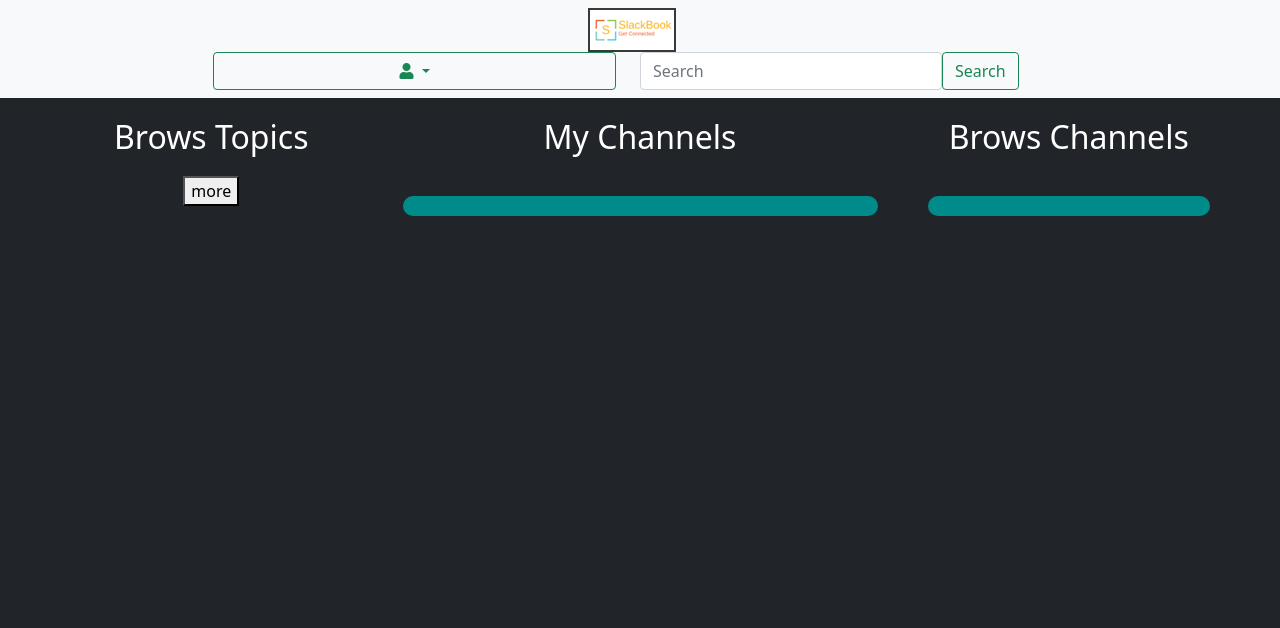
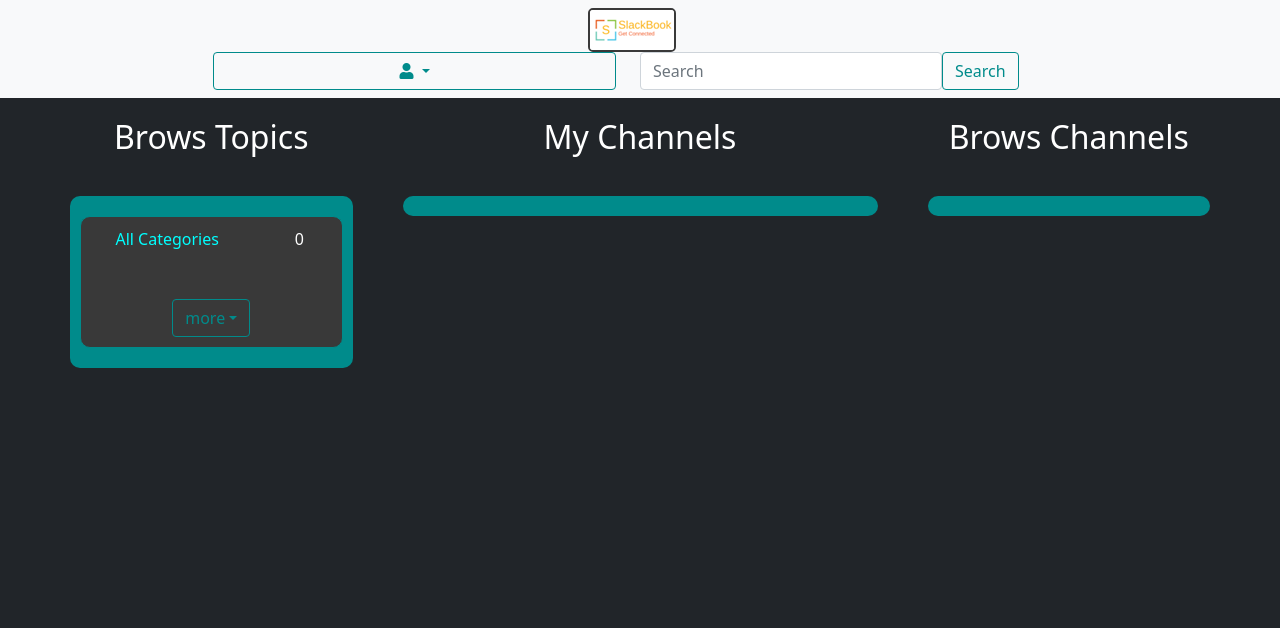
Before and after one commit to danio86/SlackBook2.0, a Django app: page / in a window 1280 px wide. Shown: the top 628 px of the page. Run offline with Django 3.2, Linux system fonts and the light colour scheme; parts of the project's set-up code (start-up, migrations or seed data) failed here and were passed over; some web fonts are replaced.

Commit message:
add seachbar functionality

```diff
--- a/slackbook_user/templates/base/account-index.html
+++ b/slackbook_user/templates/base/account-index.html
@@ -3,6 +3,7 @@
 
 
         {% for topic in channels %}
+
         <div class="channel-content">
             <h5><a href="{% url 'channel' topic.id %} ">{{topic.title}}</a></h5>
             <a href="#"><h5><small>@{{topic.host.username}}</small></h5></a><i class="fas fa-user"></i>
--- a/slackbook_user/templates/base/browse-channel.html
+++ b/slackbook_user/templates/base/browse-channel.html
@@ -1,7 +1,7 @@
 <div class="row justify-content-around">
     <div class="col-4 main-content">
 
-        {% for channel in channels %}
+        {% for channel in queryset %}
 
         <div class="channel-content">
             <div><h5><a href="{% url 'channel' channel.id %} ">{{channel.title}}</a></h5></div>
--- a/slackbook_user/templates/base/index.html
+++ b/slackbook_user/templates/base/index.html
@@ -8,7 +8,7 @@
 
       <div class="col">
         <h2 class="index-headline">Brows Topics</h2>
-        {% include 'base/topics.html' %}
+        {% include 'base/topics-index.html' %}
       </div>
 
       <div class="col-5 index-center">
--- /dev/null
+++ b/slackbook_user/templates/base/topics-index.html
@@ -0,0 +1,23 @@
+<div class="row justify-content-around">
+    <div class="col-4 main-content">
+        <div class="channel-content">
+            <div class="row">
+                <a class="col-md-8" href="{% url 'home' %}">All Categories</a>
+                <span class="col-md-4">{{topics.count}}</span>
+            </div>
+            <br>
+
+            {% for topic in topics %}
+                <div class="row">
+                    <a class="col-md-8" href="{% url 'home' %}?s={{topic.title}}">{{topic.title}}</a>
+                    <!-- this leads to the home-page with the url-endig of ?r=topic.title (e.x. pizza) -->
+                    <!-- r = request couls be any letter -->
+                    <span class="col-md-4">{{topic.channel_set.all.count}}</span>
+                    <!-- all childs of topic.Channel -->
+                </div>
+            {% endfor %}
+            <br>
+            <button class="btn btn-primary dropdown-toggle btn-outline-success button">more</button>
+        </div>
+    </div>
+</div>
--- a/slackbook_user/templates/base/topics.html
+++ /dev/null
@@ -1,11 +0,0 @@
-<div class="row justify-content-around">
-    <div class="col-4">
-        {% for topic in topics %}
-
-        {{ topic.title }}
-        <br>
-
-        {% endfor %}
-        <button>more</button>
-    </div>
-</div>
--- a/slackbook_user/urls.py
+++ b/slackbook_user/urls.py
@@ -5,7 +5,7 @@ from . import views
 urlpatterns = [
     path('', views.home, name='home'),
     path('channel/<str:pk>/', views.channel, name='channel'),
-    path('topics/', views.topics, name='topics'),
+    # path('topics/', views.topics, name='topics'),
     path('account/<str:pk>/', views.account, name='account'),
     path(
      'delete-comment/<str:pk>/', views.deleteComment, name='delete-comment'),
--- a/slackbook_user/views.py
+++ b/slackbook_user/views.py
@@ -1,15 +1,23 @@
 from django.shortcuts import render, redirect
 from .models import User, Channel, Topic, Post
 from django.contrib.auth.decorators import login_required
+from django.db.models import Q
 
 
 def home(request):
-    r = request.GET.get('r') if request.GET.get('r') is not None else ''
-    queryset = Topic.objects.all()[0:6]
+    s = request.GET.get('s') if request.GET.get('s') is not None else ''
+
+    queryset = Channel.objects.filter(
+        Q(topic__title__icontains=s) |
+        Q(title__icontains=s) |
+        Q(content__icontains=s)
+    )
+
+    topics = Topic.objects.all()[0:6]
     channels = Channel.objects.all()
 
     context = {
-        'topics': queryset, 'channels': channels
+        'topics': topics, 'channels': channels, 'queryset': queryset
     }
     return render(request, 'base/index.html', context)
 
@@ -36,10 +44,10 @@ def channel(request, pk):
     return render(request, 'base/channel.html', context)
 
 
-def topics(request):
-    queryset = Topic.objects.all()
-    context = {'channel': queryset}
-    return render(request, 'base/topics.html', context)
+# def topics(request):
+#     queryset = Topic.objects.all()
+#     context = {'channel': queryset}
+#     return render(request, 'base/topics.html', context)
 
 
 def account(request, pk):
--- a/static/css/style.css
+++ b/static/css/style.css
@@ -7,7 +7,8 @@
 }
 
 .brand{
-    border: 2px solid rgb(57, 57, 57)
+    border: 2px solid rgb(57, 57, 57);
+    border-radius: 5px;
 }
 
 .header{
@@ -38,7 +39,14 @@
 
 .button{
     background-color: unset;
+    color: darkcyan;
+    border-color: darkcyan;
 }
+
+.btn-outline-success {
+    color: darkcyan;
+    border-color: darkcyan;
+  }
 
 /* Main Content */
 .container{
--- a/templates/base.html
+++ b/templates/base.html
@@ -72,7 +72,7 @@
                     </div>
               <div class="col-md-6">
                 <form class="form-inline my-2 my-lg-0">
-                  <input class="form-control mr-sm-2" type="search" placeholder="Search" aria-label="Search">
+                  <input class="form-control mr-sm-2" type="search" placeholder="Search" aria-label="Search" name="s">
                   <button class="btn btn-outline-success my-2 my-sm-0" type="submit">Search</button>
                 </form>
               </div>
```
